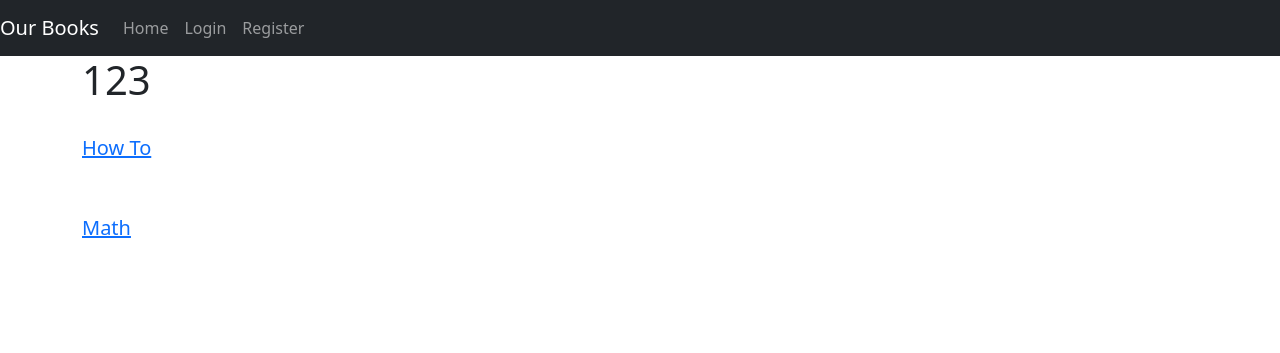
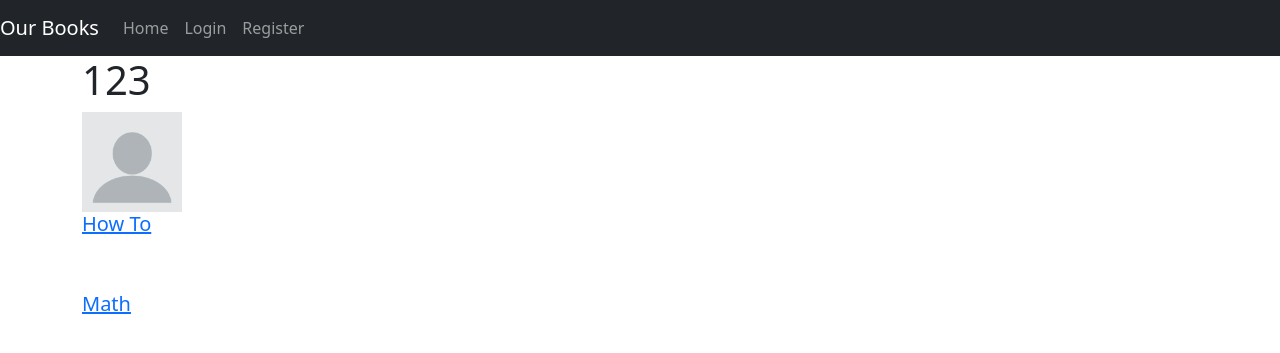
Before and after one commit to SamirPaneru/django_learning, a Django app: page /user/123 in a window 1280 px wide. Shown: the top 353 px of the page. Run offline with Django 3.2, Linux system fonts and the light colour scheme; data comes from the database, SQL or seed files in the repository.

Commit message:
Shown picture in Profile

```diff
--- a/example/templates/profile.html
+++ b/example/templates/profile.html
@@ -1,4 +1,5 @@
 {% extends 'base.html' %}
+{% load static %}
 {% block head %}
     <title>{{request.user}}</title>
 {% endblock head %}
@@ -8,7 +9,13 @@
     <h1>
         {{author}}
     </h1>
+    {% if author.profile_pic %}
+        <img src='{{author.profile_pic.url}}' alt="" height = '100'>
+    {% else %}
+        <img src={% static 'images/default_profile_pic.png' %} alt="Profile Pic" height='100'>
+    {% endif %}
     <br>
+
     {% for book in author.book_set.all %}
         <a href='{% url 'detail_book' book.pk  %}'>
             <h5>
```
Also changed, not shown: example/static/images/default_profile_pic.png (added).
